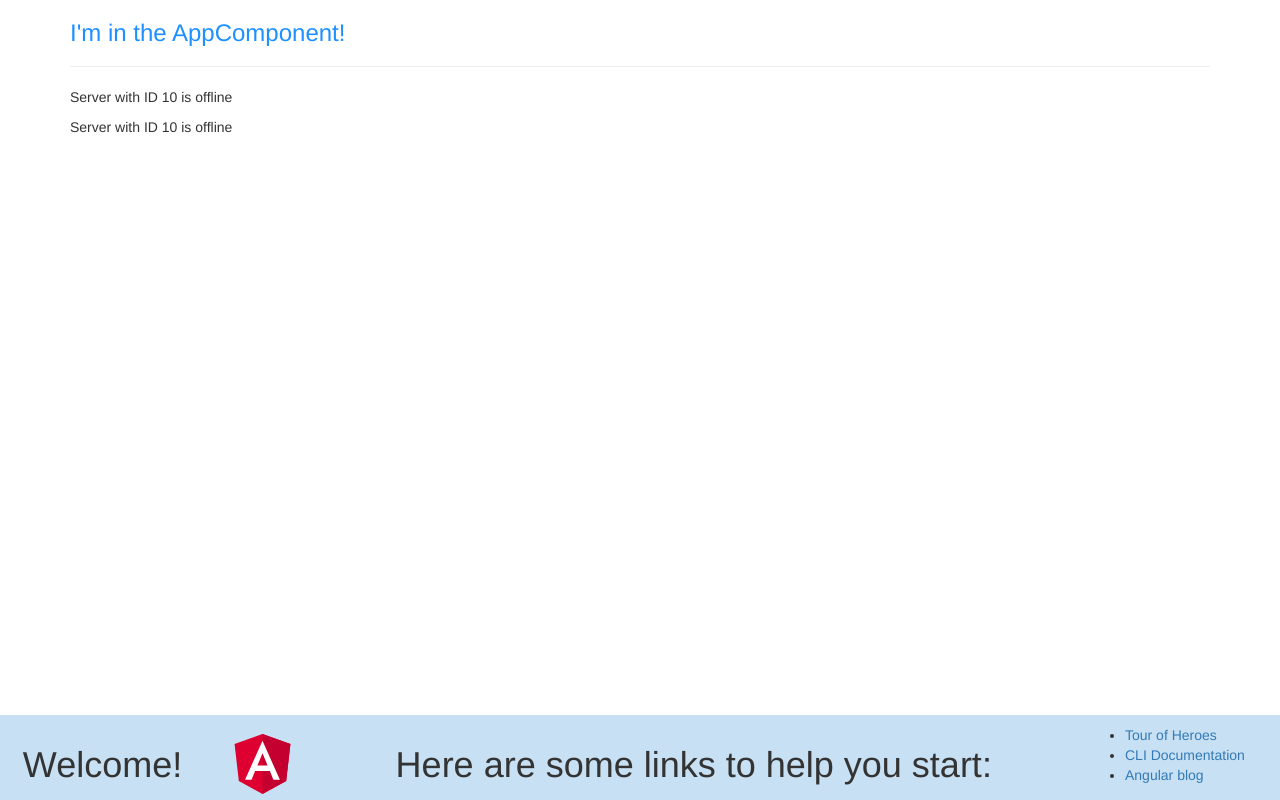
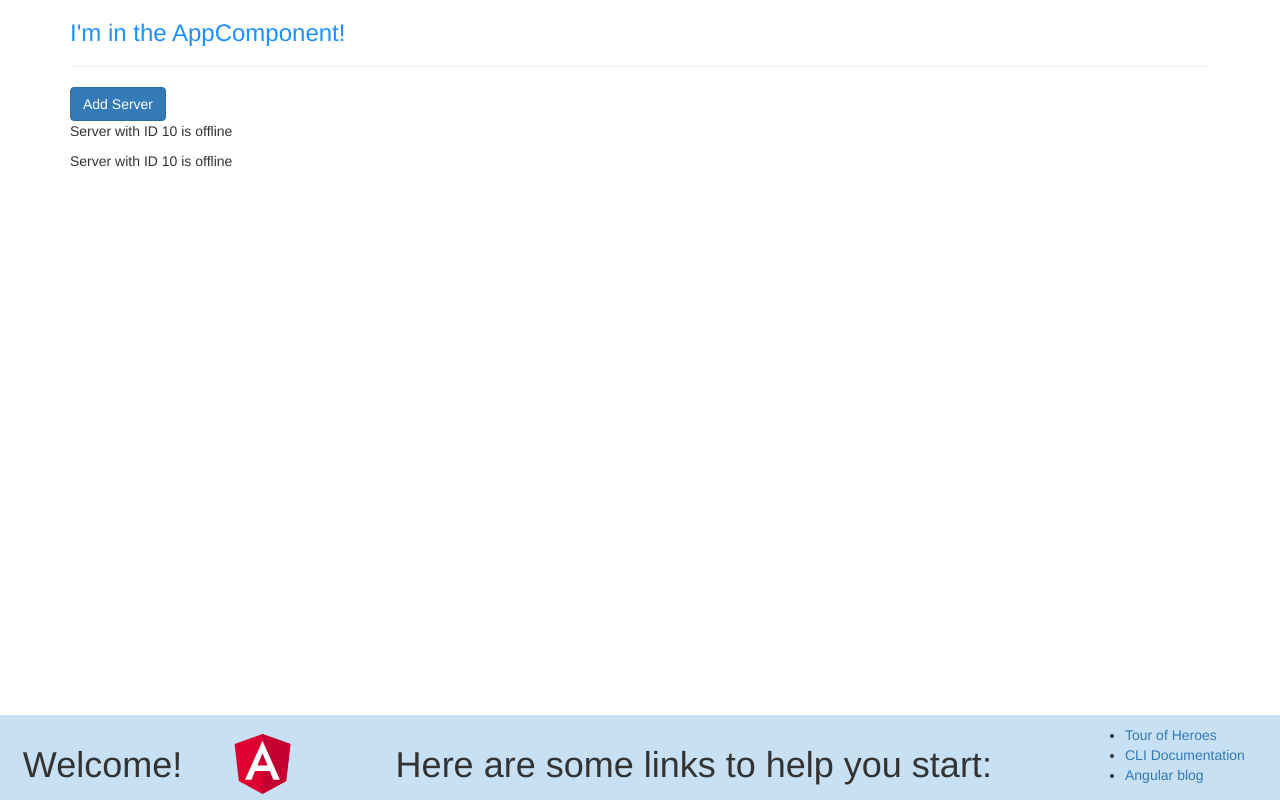
Before and after one commit to marcetorterolo/curso-angular9, an Angular app: page / in a window 1280 px wide. Built offline with nearby package versions, Linux system fonts and the light colour scheme.

Commit message:
property binding

```diff
--- a/src/app/servers/servers.component.html
+++ b/src/app/servers/servers.component.html
@@ -1,2 +1,5 @@
+<button
+   class="btn btn-primary"
+   [disabled]="!allowNewServer">Add Server</button>
 <app-server></app-server>
 <app-server></app-server>
--- a/src/app/servers/servers.component.ts
+++ b/src/app/servers/servers.component.ts
@@ -11,8 +11,13 @@
   styleUrls: ['./servers.component.css']
 })
 export class ServersComponent implements OnInit {
+  allowNewServer = false;
 
-  constructor() { }
+  constructor() {
+    setTimeout(() => {
+      this.allowNewServer = true;
+    }, 2000);
+  }
 
   ngOnInit(): void {
   }
```
